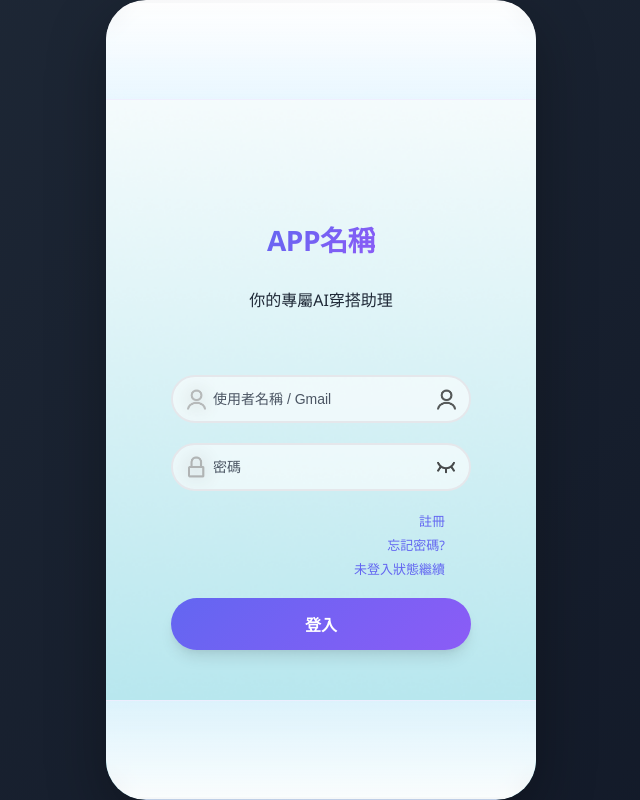
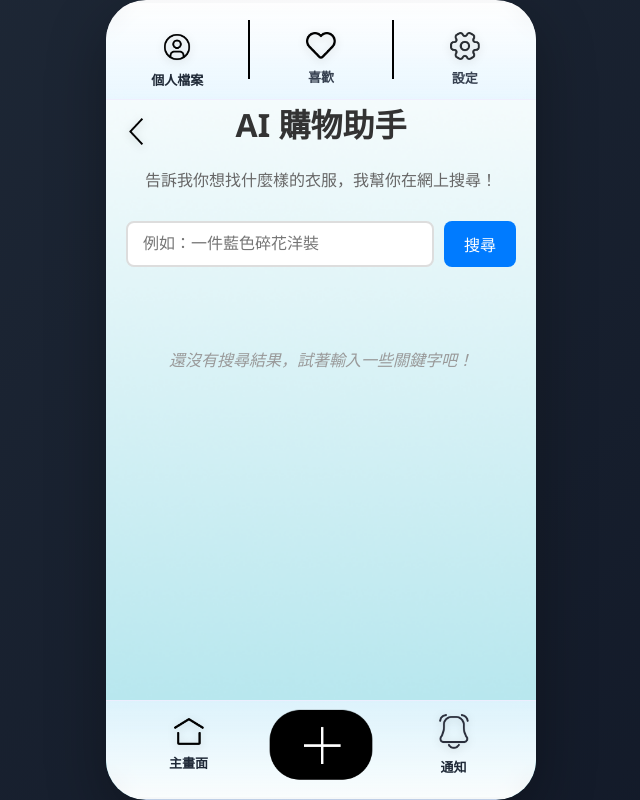
Before and after one commit to HsuZiWei319/project_front, a React (Vite) app: page /crawler in a window 1280 px wide. Before the commit this address led to /. Shown: the whole page, without its empty margins (319-959 px from the left). Built offline with nearby package versions, Linux system fonts and the light colour scheme.

Commit message:
ai爬蟲測試 (還無法爬動態網站)

```diff
--- a/package.json
+++ b/package.json
@@ -10,6 +10,7 @@
     "preview": "vite preview"
   },
   "dependencies": {
+    "@google/genai": "^1.51.0",
     "axios": "^1.13.2",
     "react": "^19.2.0",
     "react-dom": "^19.2.0",
--- a/src/App.jsx
+++ b/src/App.jsx
@@ -17,6 +17,7 @@ import FavoritesPage from './pages/Favorites/FavoritesPage';
 import OutfitPage from './pages/Outfit/OutfitPage';
 import SettingPage from './pages/Setting/SettingPage';
 import NotificationPage from './pages/Notification/NotificationPage';
+import CrawlerPage from './pages/Crawler/CrawlerPage';
 
 const App = () => {
   return (
@@ -63,6 +64,9 @@ const App = () => {
         {/* AI 穿搭助手頁面 */}
         <Route path="/ai-chat" element={<AIChatPage />} />
 
+        {/* AI 購物助手頁面 (Crawler) */}
+        <Route path="/crawler" element={<CrawlerPage />} />
+
         {/* 設定頁面 */}
         <Route path="/settings" element={<SettingPage />} />
 
--- /dev/null
+++ b/src/pages/Crawler/CrawlerPage.css
@@ -0,0 +1,141 @@
+.crawler-container {
+  display: flex;
+  flex-direction: column;
+  min-height: 100vh;
+  padding-bottom: 80px; /* Space for bottom nav */
+}
+
+.crawler-content {
+  flex:1;
+  padding: 20px;
+  max-width: 600px;
+  margin: 60px auto;
+  width: 100%;
+  overflow-y: auto;
+}
+
+.crawler-title {
+  text-align: center;
+  color: #333;
+  margin-top: 20px;
+}
+
+.crawler-subtitle {
+  text-align: center;
+  color: #666;
+  margin-bottom: 30px;
+}
+
+.search-form {
+  display: flex;
+  gap: 10px;
+  margin-bottom: 30px;
+}
+
+.search-input {
+  flex: 1;
+  padding: 12px 15px;
+  border: 2px solid #ddd;
+  border-radius: 8px;
+  font-size: 16px;
+  outline: none;
+  transition: border-color 0.3s;
+}
+
+.search-input:focus {
+  border-color: #007bff;
+}
+
+.search-button {
+  padding: 10px 20px;
+  background-color: #007bff;
+  color: white;
+  border: none;
+  border-radius: 8px;
+  font-size: 16px;
+  cursor: pointer;
+  transition: background-color 0.3s;
+}
+
+.search-button:hover {
+  background-color: #0056b3;
+}
+
+.search-button:disabled {
+  background-color: #ccc;
+  cursor: not-allowed;
+}
+
+.error-message {
+  color: #dc3545;
+  text-align: center;
+  margin-bottom: 20px;
+  padding: 10px;
+  background-color: #f8d7da;
+  border-radius: 4px;
+}
+
+.results-list {
+  display: flex;
+  flex-direction: column;
+  gap: 20px;
+}
+
+.result-item {
+  display: flex;
+  background-color: #fff;
+  border-radius: 12px;
+  overflow: hidden;
+  box-shadow: 0 4px 6px rgba(0,0,0,0.1);
+  transition: transform 0.2s;
+}
+
+.result-item:hover {
+  transform: translateY(-5px);
+  box-shadow: 0 6px 12px rgba(0,0,0,0.15);
+}
+
+.result-link {
+  display: flex;
+  text-decoration: none;
+  color: inherit;
+  width: 100%;
+}
+
+.result-image {
+  width: 120px;
+  height: 160px;
+  object-fit: cover;
+}
+
+.result-info {
+  padding: 15px;
+  flex: 1;
+}
+
+.result-info h3 {
+  margin: 0 0 10px 0;
+  font-size: 18px;
+  color: #333;
+}
+
+.price {
+  font-weight: bold;
+  color: #e44d26;
+  font-size: 16px;
+  margin: 0 0 10px 0;
+}
+
+.description {
+  font-size: 14px;
+  color: #666;
+  margin: 0;
+  line-height: 1.4;
+}
+
+.no-results {
+  text-align: center;
+  color: #999;
+  margin-top: 50px;
+  font-style: italic;
+}
--- /dev/null
+++ b/src/pages/Crawler/CrawlerPage.jsx
@@ -0,0 +1,91 @@
+import React, { useState } from 'react';
+import Navigation from '../../components/Navigation/Navigation';
+import BottomNavigation from '../../components/Navigation/BottomNavigation';
+import BackButton from '../../components/Header/BackButton';
+import { searchClothesWithAI } from '../../services/geminiService';
+import './CrawlerPage.css';
+
+const CrawlerPage = () => {
+  const [query, setQuery] = useState('');
+  const [results, setResults] = useState([]);
+  const [loading, setLoading] = useState(false);
+  const [error, setError] = useState(null);
+
+  const handleSearch = async (e) => {
+    e.preventDefault();
+    if (!query.trim()) return;
+
+    setLoading(true);
+    setError(null);
+    try {
+      const data = await searchClothesWithAI(query);
+      setResults(data);
+    } catch (err) {
+      setError(err.message || 'AI 搜尋失敗，請稍後再試。');
+      console.error(err);
+      setResults([]); // Clear previous results on error
+    } finally {
+      setLoading(false);
+    }
+  };
+
+  const handleFileSelectedForClothesUpload = (file, callback) => {
+    console.log('Selected file for upload:', file);
+    if (callback) callback();
+  };
+
+  return (
+    <div className="container crawler-container">
+      <Navigation position="top" />
+      <BackButton />
+
+      <div className="crawler-content">
+        <h1 className="crawler-title">AI 購物助手</h1>
+        <p className="crawler-subtitle">告訴我你想找什麼樣的衣服，我幫你在網上搜尋！</p>
+
+        <form onSubmit={handleSearch} className="search-form">
+          <input
+            type="text"
+            value={query}
+            onChange={(e) => setQuery(e.target.value)}
+            placeholder="例如：一件藍色碎花洋裝"
+            className="search-input"
+          />
+          <button type="submit" className="search-button" disabled={loading}>
+            {loading ? '搜尋中...' : '搜尋'}
+          </button>
+        </form>
+
+        {error && <div className="error-message">{error}</div>}
+
+        <div className="results-list">
+          {results.length > 0 ? (
+            results.map((item, index) => (
+              <div key={index} className="result-item">
+                <a
+                  href={item.ProductUrl}
+                  target="_blank"
+                  rel="noopener noreferrer"
+                  className="result-link"
+                >
+                  <img src={item.ImageUrl} alt={item.Name} className="result-image" />
+                  <div className="result-info">
+                    <h3>{item.Name}</h3>
+                    <p className="price">{item.Price}</p>
+                    <p className="description">{item.Description}</p>
+                  </div>
+                </a>
+              </div>
+            ))
+          ) : (
+            !loading && <p className="no-results">還沒有搜尋結果，試著輸入一些關鍵字吧！</p>
+          )}
+        </div>
+      </div>
+
+      <BottomNavigation onFileSelected={handleFileSelectedForClothesUpload} />
+    </div>
+  );
+};
+
+export default CrawlerPage;
--- /dev/null
+++ b/src/services/geminiService.js
@@ -0,0 +1,57 @@
+import { GoogleGenAI } from "@google/genai";
+
+const API_KEY = import.meta.env.VITE_GEMINI_API_KEY;
+const ai = new GoogleGenAI({ apiKey: API_KEY });
+
+export const searchClothesWithAI = async (query) => {
+  try {
+    const prompt = `
+      你是一個專業的時尚購物助手。使用者正在尋找： "${query}"。
+      請在「蝦皮購物 (Shopee Taiwan)」上搜尋符合描述的 3-5 件衣服商品。
+
+      請以 JSON 格式回傳結果，結構如下：
+      {
+        "results": [
+          {
+            "Name": "商品名稱",
+            "Price": "價格 (例如 NT$ 599)",
+            "Description": "商品描述",
+            "ImageUrl": "商品真實圖片連結",
+            "ProductUrl": "蝦皮商品連結 (https://shopee.tw/...)"
+          }
+        ],
+        "error": "如果遇到任何困難（例如無法瀏覽蝦皮的商品、找不到符合條件的商品、搜尋字詞不當等），請在此提供友善的中文錯誤說明，不要生成虛假的內容。如果搜尋成功，此欄位應為 null。"
+      }
+
+      重要指令：
+      1. 如果你無法找到真正符合需求的商品，請在 "error" 欄位中說明原因，不要隨便生成虛假的內容。
+      2. 請僅回傳 JSON 格式的內容，不要包含任何 Markdown 標籤 (如 \`\`\`json) 或額外的文字說明。
+    `;
+
+    const response = await ai.models.generateContent({
+      model: "gemini-2.5-flash",
+      contents: prompt,
+    });
+
+    if (!response || !response.text) {
+      throw new Error("AI 服務暫時無法回應，請稍後再試。");
+    }
+
+    const text = response.text;
+
+    // Attempt to parse JSON from the response
+    const jsonMatch = text.match(/\{.*\}/s);
+    if (jsonMatch) {
+      const data = JSON.parse(jsonMatch[0]);
+      if (data.error) {
+        throw new Error(data.error);
+      }
+      return data.results || [];
+    }
+
+    throw new Error("無法解析 AI 回傳的資料格式。");
+  } catch (error) {
+    console.error("Error calling Gemini API:", error);
+    throw error;
+  }
+};
```
Also changed, not shown: 2 other files (tests, documents, lock files or other folders).
